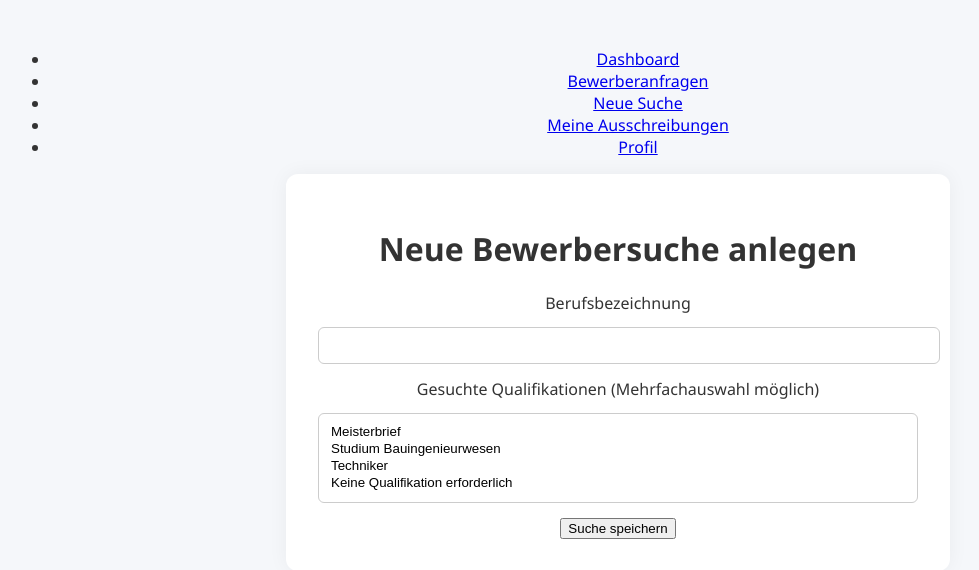
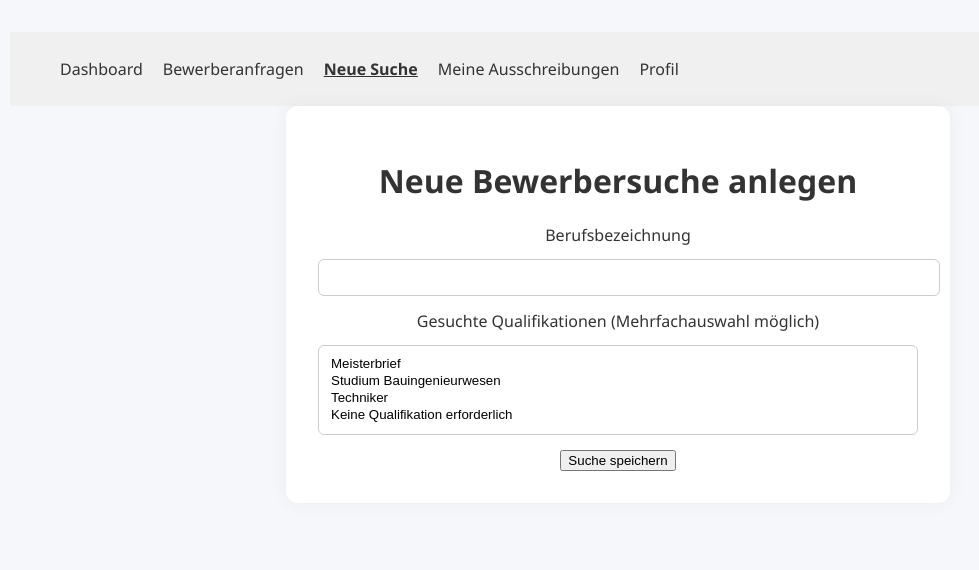
Before and after one commit to RobinD2012/gehaltsangebote, a PHP site: page /unternehmen-suche.html in a window 1280 px wide. Shown: the top 570 px of the page, without its empty margins (22-1001 px from the left). Run offline with PHP 8.4, Linux system fonts and the light colour scheme.

Commit message:
Update style.css

```diff
--- a/style.css
+++ b/style.css
@@ -236,3 +236,20 @@
   border-radius: 6px;
   text-align: left;
 }
+nav {
+  background: #f0f0f0;
+  padding: 10px;
+}
+nav ul {
+  list-style: none;
+  display: flex;
+  gap: 20px;
+}
+nav a {
+  text-decoration: none;
+  color: #333;
+}
+nav a.active {
+  font-weight: bold;
+  text-decoration: underline;
+}
```
